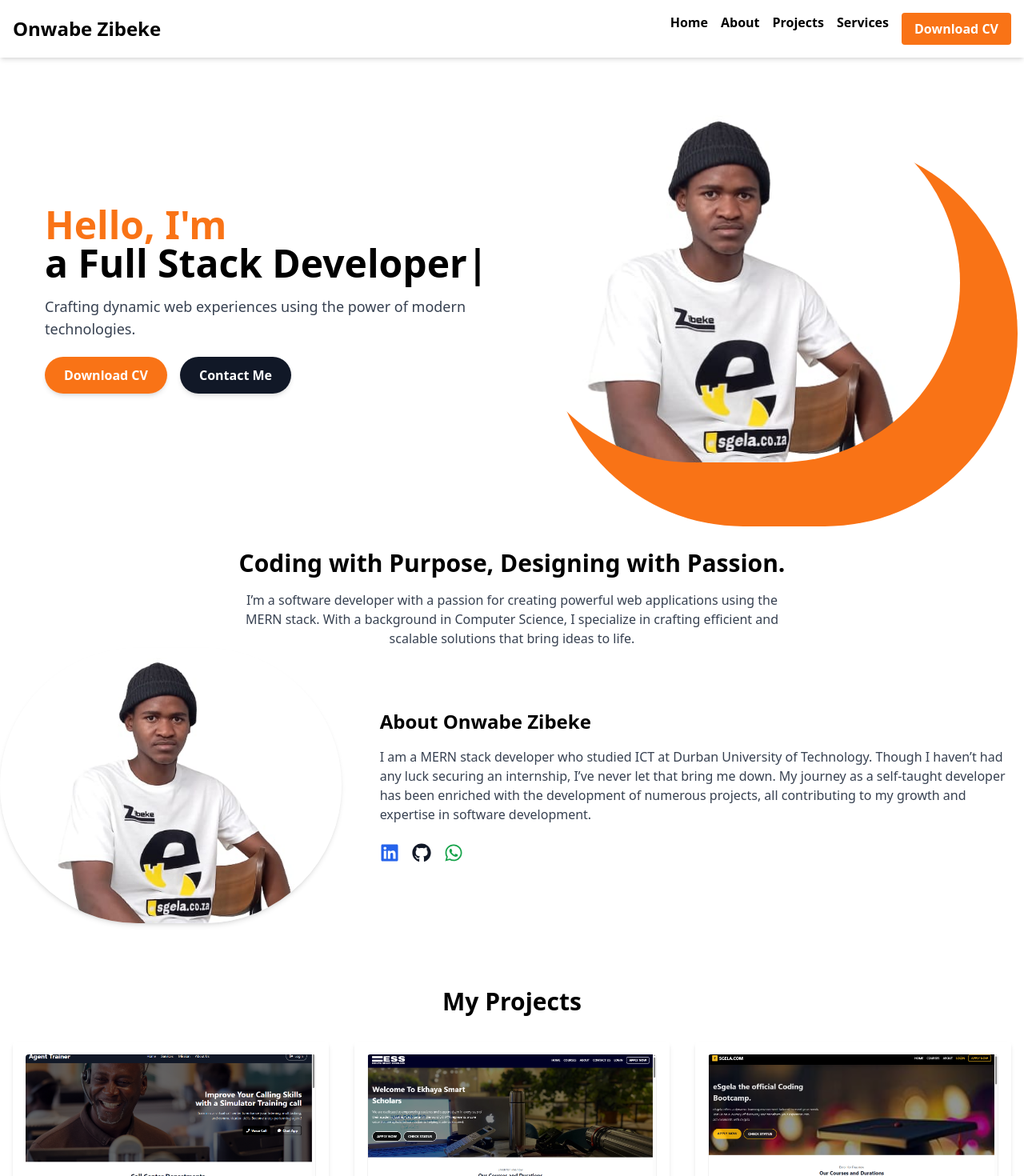
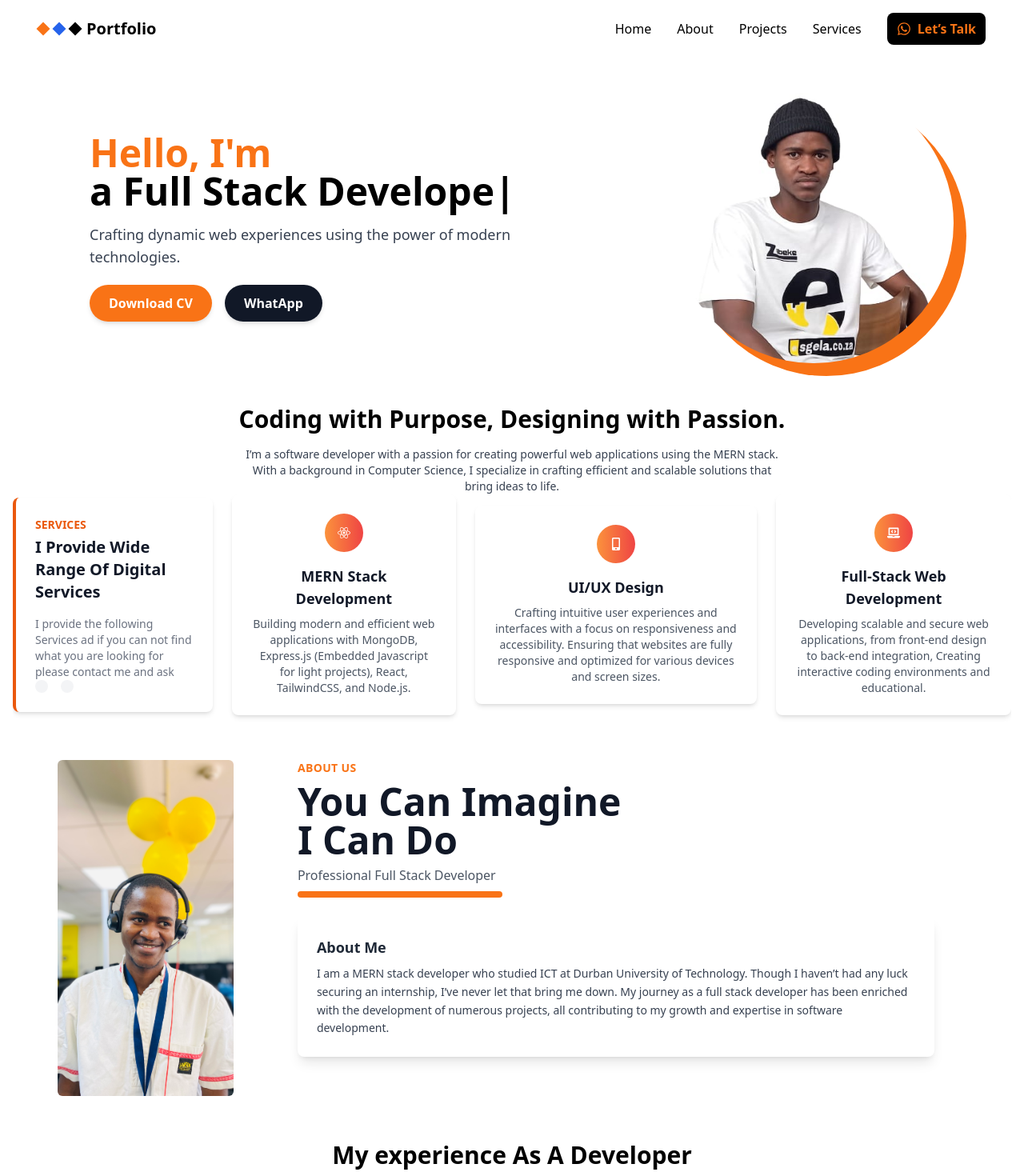
Before and after one commit to Zibeke0nwabe/My-Portfolio, a React (Create React App) app: page / in a window 1280 px wide. Shown: the top 1470 px of the page at 80% size. Built offline with nearby package versions, Linux system fonts and the light colour scheme.

Commit message:
new updated portfolio

```diff
--- a/public/404.html
+++ b/public/404.html
@@ -1,33 +1,12 @@
 <!DOCTYPE html>
-<html>
-  <head>
-    <meta charset="utf-8">
-    <meta name="viewport" content="width=device-width, initial-scale=1">
-    <title>Page Not Found</title>
-
-    <style media="screen">
-      body { background: #ECEFF1; color: rgba(0,0,0,0.87); font-family: Roboto, Helvetica, Arial, sans-serif; margin: 0; padding: 0; }
-      #message { background: white; max-width: 360px; margin: 100px auto 16px; padding: 32px 24px 16px; border-radius: 3px; }
-      #message h3 { color: #888; font-weight: normal; font-size: 16px; margin: 16px 0 12px; }
-      #message h2 { color: #ffa100; font-weight: bold; font-size: 16px; margin: 0 0 8px; }
-      #message h1 { font-size: 22px; font-weight: 300; color: rgba(0,0,0,0.6); margin: 0 0 16px;}
-      #message p { line-height: 140%; margin: 16px 0 24px; font-size: 14px; }
-      #message a { display: block; text-align: center; background: #039be5; text-transform: uppercase; text-decoration: none; color: white; padding: 16px; border-radius: 4px; }
-      #message, #message a { box-shadow: 0 1px 3px rgba(0,0,0,0.12), 0 1px 2px rgba(0,0,0,0.24); }
-      #load { color: rgba(0,0,0,0.4); text-align: center; font-size: 13px; }
-      @media (max-width: 600px) {
-        body, #message { margin-top: 0; background: white; box-shadow: none; }
-        body { border-top: 16px solid #ffa100; }
-      }
-    </style>
-  </head>
-  <body>
-    <div id="message">
-      <h2>404</h2>
-      <h1>Page Not Found</h1>
-      <p>The specified file was not found on this website. Please check the URL for mistakes and try again.</p>
-      <h3>Why am I seeing this?</h3>
-      <p>This page was generated by the Firebase Command-Line Interface. To modify it, edit the <code>404.html</code> file in your project's configured <code>public</code> directory.</p>
-    </div>
-  </body>
+<html lang="en">
+<head>
+    <meta charset="UTF-8">
+    <meta name="viewport" content="width=device-width, initial-scale=1.0">
+    <title>Zibeke Onwabe Portfolio</title>
+</head>
+<body>
+    <h1>This page does not exist </h1>
+    <a href="/">click her</a> to return to the main page
+</body>
 </html>
--- a/src/App.js
+++ b/src/App.js
@@ -145,9 +145,9 @@ const App = () => {
               <>
                 <Hero />
                 <About />
+                <Services />
                 <Myinfo/>
                 <FeaturedProjects projects={projects} />
-                <Services />
                 <Footer />
               </>
             }
--- a/src/components/About.js
+++ b/src/components/About.js
@@ -4,7 +4,7 @@ const About = () => {
   return (
     <section id="about" className="mt-5 text-center bg-white">
       <h2 className="text-3xl font-bold mb-4">Coding with Purpose, Designing with Passion.</h2>
-      <p className="max-w-2xl mx-auto text-md text-gray-700">I’m a software developer with a passion for creating powerful web applications using the MERN stack. With a background in Computer Science, I specialize in crafting efficient and scalable solutions that bring ideas to life.</p>
+      <p className="max-w-2xl mx-auto text-sm text-gray-700">I’m a software developer with a passion for creating powerful web applications using the MERN stack. With a background in Computer Science, I specialize in crafting efficient and scalable solutions that bring ideas to life.</p>
     </section>
   );
 };
--- a/src/components/FeaturedProjects.js
+++ b/src/components/FeaturedProjects.js
@@ -13,8 +13,8 @@ const FeaturedProjects = ({ projects }) => {
   };
 
   return (
-    <section id="projects" className="py-20">
-      <h2 className="text-3xl font-bold text-center mb-8">My Projects</h2>
+    <section id="projects" className="pb-20">
+      <h2 className="text-3xl font-bold text-center mb-8">My experience As A Developer</h2>
       <div className="grid grid-cols-1 sm:grid-cols-2 md:grid-cols-3 gap-8 px-4">
         {displayedProjects.map((project) => (
           <ProjectCard key={project.id} project={project} />
--- a/src/components/Footer.js
+++ b/src/components/Footer.js
@@ -71,7 +71,6 @@ const Footer = () => {
         <div>
           <h3 className="text-xl font-semibold mb-4">Developers</h3>
          <div className="mt-6 text-sm text-gray-400">
-            <img src="/images/esgela.jpg" alt="Esgela Logo" class="w-16 h-auto p-2"></img>
             <p className="mb-1">
               Designed with love by <a href="https://esgela.onrender.com" target="_blank" rel="noopener noreferrer" className="underline hover:text-white">Esgela Team</a>
             </p>
--- a/src/components/Hero.js
+++ b/src/components/Hero.js
@@ -3,10 +3,12 @@ import { ReactTyped as Typed } from 'react-typed';
 
 const Hero = () => {
   return (
-    <section className="flex flex-col md:flex-row items-center justify-between p-14 relative overflow-hidden">
-      <div className="md:w-1/2 text-center md:text-left mb-8 md:mb-0">
+    <section className="flex flex-col md:flex-row items-center justify-between pl-14 relative overflow-hidden">
+      <div className="md:w-1/2 text-center md:text-left mb-8 md:mb-0 ml-14">
+
         <h1 className="text-4xl md:text-5xl font-bold mb-4">
-          <span className="text-orange-500">Hello, I'm</span> <br />
+          <span className="text-orange-500">Hello, I'm</span>
+          <br />
           <Typed
             strings={["Zibeke Onwabe", "a Full Stack Developer", "a MERN Stack Developer"]}
             typeSpeed={100}
@@ -22,25 +24,24 @@ const Hero = () => {
             href='/images/Onwabe.pdf'
             download
             className="bg-orange-500 text-white px-6 py-3 font-semibold rounded-full shadow-md
-             hover:bg-gray-900"
-          >
+             hover:bg-orange-400">
             Download CV
           </a>
           <a
             href="https://wa.me/+27784300901"
-            className="bg-gray-900 text-white px-6 py-3 font-semibold rounded-full shadow-md hover:bg-orange-500"
+            className="bg-gray-900 text-white px-6 py-3 font-semibold rounded-full shadow-md hover:bg-gray-700"
           >
-            Contact Me
+            WhatApp
           </a>
         </div>
       </div>
-      <div className="md:w-1/2 relative pr-6 pb-8">
-        <div className="absolute inset-0 bg-orange-500 rounded-full transform translate-x-8 translate-y-8 md:translate-x-12 md:translate-y-12 z-0" style={{ width: '100%', height: '100%' }}></div>
+      <div className="md:mr-14 relative  p-8">
+        <div className="absolute inset-0 bg-orange-500 rounded-full transform translate-x-8 translate-y-8 md:translate-x-12 md:translate-y-12 z-0" style={{ width: '350px', height: '350px' }}></div>
         <img
           src="/onwabe.jpg"
           alt="Zibeke Onwabe"
-          className="w-full h-full object-cover rounded-full relative z-10"
-          style={{ maxWidth: '100%', height: 'auto' }}
+          className="w-[350px] h-[350px] object-cover rounded-full relative z-10"
+          style={{ maxWidth: '350px', height: '350px' }}
         />
       </div>
     </section>
--- a/src/components/Myinfo.js
+++ b/src/components/Myinfo.js
@@ -1,34 +1,41 @@
 import React from 'react';
-import { FaLinkedin, FaGithub, FaWhatsapp } from 'react-icons/fa';
 
 const Myinfo = () => {
   return (
-    <section className=" flex flex-col md:flex-row items-center">
-      <div className="md:w-1/3 mb-8 md:mb-0">
+    <section id="about" className="bg-white px-6 py-10 flex flex-col md:flex-row items-start justify-between relative">
+            {/* Right Image */}
+      <div className="md:w-1/2 md:pl-12 flex justify-center md:justify-end relative md:mr-12 mb-4">
         <img
-          src="/onwabe.jpg"
-          alt="Zibeke Onwabe"
-          className="w-full h-auto rounded-full shadow-md"
+          src="images/image0.jpeg"
+          alt="Onwabe Zibeke"
+          className="w-[450px] h-[420px] object-cover rounded-md"
         />
       </div>
-      <div className="md:w-2/3 md:pl-12 text-center md:text-left">
-        <h2 className="text-2xl font-bold mb-4">About Onwabe Zibeke</h2>
-        <p className="text-md text-gray-700 mb-6">
-          I am a MERN stack developer who studied ICT at Durban University of Technology.
-          Though I haven’t had any luck securing an internship, I’ve never let that bring me down.
-          My journey as a self-taught developer has been enriched with the development of numerous projects,
-          all contributing to my growth and expertise in software development.
-        </p>
-        <div className="flex justify-center md:justify-start space-x-4">
-          <a href="https://www.linkedin.com/in/onwabe-zibeke" target="_blank" rel="noopener noreferrer">
-            <FaLinkedin className="text-2xl text-blue-600 hover:text-blue-800" />
-          </a>
-          <a href="https://github.com/Zibeke0nwabe" target="_blank" rel="noopener noreferrer">
-            <FaGithub className="text-2xl text-gray-900 hover:text-gray-700" />
-          </a>
-          <a href="https://wa.me/+27784300901" target="_blank" rel="noopener noreferrer">
-            <FaWhatsapp className="text-2xl text-green-600 hover:text-green-800" />
-          </a>
+      {/* Left Content */}
+      <div className="md:pl-8 mb-12 md:mb-0">
+        {/* Small Heading */}
+        <p className="text-sm text-orange-500 font-semibold mb-2 uppercase tracking-wide">About Us</p>
+
+        {/* Big Heading */}
+        <h2 className="text-4xl md:text-5xl font-extrabold text-gray-900 leading-tight mb-2">
+          You Can Imagine <br /> I Can Do
+        </h2>
+
+        {/* Small Subheading */}
+        <p className="text-gray-600 text-base mb-2">Professional Full Stack Developer</p>
+
+        {/* Horizontal Line */}
+        <div className="w-64 h-2 bg-orange-500 mb-6 rounded-lg"></div>
+
+        {/* Info Card */}
+        <div className="bg-white shadow-lg p-6 rounded-lg w-full md:w-[90%] relative z-10">
+          <h3 className="text-lg font-bold text-gray-800 mb-2">About Me</h3>
+          <p className="text-sm text-gray-700 leading-relaxed">
+            I am a MERN stack developer who studied ICT at Durban University of Technology.
+            Though I haven’t had any luck securing an internship, I’ve never let that bring me down.
+            My journey as a full stack developer has been enriched with the development of numerous projects,
+            all contributing to my growth and expertise in software development.
+          </p>
         </div>
       </div>
     </section>
--- a/src/components/Navbar.js
+++ b/src/components/Navbar.js
@@ -1,27 +1,39 @@
 import React, { useState } from 'react';
-import { FaBars, FaTimes } from 'react-icons/fa';
-
+import { FaBars, FaTimes, FaWhatsapp } from 'react-icons/fa';
 const Navbar = () => {
   const [isMenuOpen, setIsMenuOpen] = useState(false);
 
-  const handleMenuToggle = () => {
-    setIsMenuOpen(prevState => !prevState);
-  };
+  const handleMenuToggle = () => setIsMenuOpen(prev => !prev);
 
   return (
-    <nav className="relative flex justify-between items-center p-4 bg-white shadow-md">
-      <a href='/'><div className="text-2xl font-bold">Onwabe Zibeke</div></a>
+    <nav className="relative flex justify-between items-center md:px-12 md:py-4 bg-white">
+      {/* Logo Section */}
+      <a href="/" className="flex items-center space-x-2">
+        <div className="w-3 h-3 bg-orange-500 rotate-45"></div>
+        <div className="w-3 h-3 bg-blue-600 rotate-45"></div>
+        <div className="w-3 h-3 bg-black rotate-45"></div>
+        <span className="text-xl font-bold ml-2">Portfolio</span>
+      </a>
 
       {/* Desktop Menu */}
-      <div className="hidden md:flex space-x-4 font-semibold">
+      <div className="hidden md:flex items-center space-x-8 font-medium">
         <a href="/" className="hover:text-orange-500">Home</a>
         <a href="#about" className="hover:text-orange-500">About</a>
         <a href="#projects" className="hover:text-orange-500">Projects</a>
         <a href="#services" className="hover:text-orange-500">Services</a>
-        <a href="/images/Onwabe.pdf" download className="bg-orange-500 text-white px-4 py-2 rounded">Download CV</a>
+
+        {/* Let's Talk Button */}
+        <a href="https://wa.me/+27784300901" target="_blank" rel="noopener noreferrer"
+           className="flex items-center rounded-lg py-2 px-3
+            bg-black  space-x-2 text-orange-500
+            hover:bg-orange-400 hover:text-black
+            font-semibold">
+          <FaWhatsapp size={18} />
+          <span>Let’s Talk</span>
+        </a>
       </div>
 
-      {/* Mobile Menu Icon */}
+      {/* Mobile Menu Toggle */}
       <button
         onClick={handleMenuToggle}
         className="md:hidden p-2 text-gray-700"
@@ -30,10 +42,8 @@ const Navbar = () => {
         {isMenuOpen ? <FaTimes size={24} /> : <FaBars size={24} />}
       </button>
 
-      {/* Mobile Menu */}
-      <div
-        className={`fixed inset-0 bg-white transition-transform transform ${isMenuOpen ? 'translate-x-0' : 'translate-x-full'} z-50`}
-      >
+      {/* Mobile Menu Panel */}
+      <div className={`fixed inset-0 bg-white transition-transform transform ${isMenuOpen ? 'translate-x-0' : 'translate-x-full'} z-50`}>
         <div className="flex justify-end p-4">
           <button
             onClick={handleMenuToggle}
@@ -43,12 +53,16 @@ const Navbar = () => {
             <FaTimes size={24} />
           </button>
         </div>
-        <div className="flex flex-col items-center justify-center h-full space-y-4">
-          <a href="/" onClick={handleMenuToggle} className="text-2xl font-semibold hover:text-orange-500">Home</a>
-          <a href="#about" onClick={handleMenuToggle} className="text-2xl font-semibold hover:text-orange-500">About</a>
-          <a href="#projects" onClick={handleMenuToggle} className="text-2xl font-semibold hover:text-orange-500">Projects</a>
-          <a href="#services" onClick={handleMenuToggle} className="text-2xl font-semibold hover:text-orange-500">Services</a>
-          <a href="/images/Onwabe.pdf" download onClick={handleMenuToggle} className="bg-orange-500 text-white px-4 py-2 rounded">Download CV</a>
+        <div className="flex flex-col items-center justify-center h-full space-y-6 text-xl font-semibold">
+          <a href="/" onClick={handleMenuToggle} className="hover:text-orange-500">Home</a>
+          <a href="#about" onClick={handleMenuToggle} className="hover:text-orange-500">About</a>
+          <a href="#projects" onClick={handleMenuToggle} className="hover:text-orange-500">Projects</a>
+          <a href="#services" onClick={handleMenuToggle} className="hover:text-orange-500">Services</a>
+          <a href="https://wa.me/1234567890" target="_blank" rel="noopener noreferrer" onClick={handleMenuToggle}
+          className="flex items-center gap-2 text-orange-500 ">
+            <FaWhatsapp size={20} />
+            <span>Let’s Talk</span>
+          </a>
         </div>
       </div>
     </nav>
--- a/src/components/ProjectCard.js
+++ b/src/components/ProjectCard.js
@@ -17,7 +17,7 @@ const ProjectCard = ({ project }) => {
         className="w-full h-40 object-cover rounded mb-4"
       />
       <h3 className="text-xl font-bold mb-2">{project.title}</h3>
-      <p className="text-gray-700 mb-4">{project.description}</p>
+      <p className="text-gray-700 mb-4 text-sm">{project.description}</p>
       <div className="flex flex-wrap gap-2 mb-4">
         {project.tools.map((tool, index) => (
           <span
@@ -52,7 +52,7 @@ const ProjectCard = ({ project }) => {
         onClick={handleProjectInfo}
         className="mt-4 bg-orange-500 text-white px-4 py-2 font-semibold rounded text-sm sm:text-base"
       >
-        View More
+        View Project
       </button>
     </div>
   );
--- a/src/components/Services.js
+++ b/src/components/Services.js
@@ -1,33 +1,42 @@
 import React from 'react';
-import { FaReact, FaMobileAlt, FaLaptopCode, FaShoppingCart, FaChalkboardTeacher, FaTools } from 'react-icons/fa';
+import { FaReact, FaMobileAlt, FaLaptopCode} from 'react-icons/fa';
 
 const services = [
-  { title: 'MERN Stack Development', description: 'Building modern and efficient web applications with MongoDB, Express.js, React, and Node.js.', icon: <FaReact /> },
-  { title: 'UI/UX Design', description: 'Crafting intuitive user experiences and interfaces with a focus on responsiveness and accessibility.', icon: <FaMobileAlt /> },
-  { title: 'Full-Stack Web Development', description: 'Developing scalable and secure web applications, from front-end design to back-end integration.', icon: <FaLaptopCode /> },
-  { title: 'Responsive Web Design', description: 'Ensuring that websites are fully responsive and optimized for various devices and screen sizes using Tailwind CSS.', icon: <FaTools /> },
-  { title: 'Interactive Coding Platforms', description: 'Creating interactive coding environments and educational platforms for web development training.', icon: <FaChalkboardTeacher /> },
-  { title: 'E-Commerce Solutions', description: 'Designing and developing e-commerce platforms with advanced search, filtering, and user-friendly interfaces.', icon: <FaShoppingCart /> },
+  { title: 'MERN Stack Development', description: 'Building modern and efficient web applications with MongoDB, Express.js (Embedded Javascript  for light projects), React, TailwindCSS, and Node.js.', icon: <FaReact /> },
+  { title: 'UI/UX Design', description: 'Crafting intuitive user experiences and interfaces with a focus on responsiveness and accessibility. Ensuring that websites are fully responsive and optimized for various devices and screen sizes.', icon: <FaMobileAlt /> },
+  { title: 'Full-Stack Web Development', description: 'Developing scalable and secure web applications, from front-end design to back-end integration, Creating interactive coding environments and educational.', icon: <FaLaptopCode /> },
 ];
 
 const Services = () => {
   return (
-    <section id="services" className="py-20 bg-white text-center">
-      <h2 className="text-4xl font-extrabold mb-12">My Expertise at Your Service</h2>
-      <div className="grid grid-cols-1 sm:grid-cols-2 lg:grid-cols-3 gap-12 px-4">
+    <>
+
+    <section id="services" className=" bg-white text-center px-4">
+      <div className="flex items-center gap-6 overflow-x-auto pb-4">
+      <div className="min-w-[250px] p-6 bg-white shadow-md rounded-lg text-left flex flex-col justify-center border-l-4 border-orange-600">
+      <span className="text-sm text-orange-600 font-bold uppercase">Services</span>
+      <h2 className="text-xl font-bold mt-1 mb-4 text-gray-900">I Provide Wide Range Of Digital Services</h2>
+      <p className="text-gray-500 text-sm">I provide the following Services ad if you can not find what you are looking for please contact me and ask</p>
+       <div className="flex space-x-4">
+        <button className="p-2 bg-gray-100 rounded-full hover:bg-blue-100"><i className="fas fa-arrow-left text-orange-600"></i></button>
+        <button className="p-2 bg-gray-100 rounded-full hover:bg-blue-100"><i className="fas fa-arrow-right text-arange-600"></i></button>
+      </div>
+      </div>
         {services.map((service, index) => (
-          <div key={index} className="bg-white text-gray-900 p-6 rounded-xl shadow-lg transform transition duration-300 hover:scale-105 hover:shadow-xl">
+          <div key={index} className="min-w-[250px] p-6 bg-white shadow-md rounded-lg text-center hover:shadow-lg transition">
             <div className="flex justify-center mb-4">
               <div className="p-4 bg-gradient-to-r from-orange-400 to-red-500 rounded-full text-white">
                 {service.icon}
               </div>
             </div>
-            <h3 className="text-2xl font-semibold mb-2">{service.title}</h3>
-            <p className="text-gray-700 ">{service.description}</p>
+            <h3 className="text-lg font-bold mb-2 text-gray-900">{service.title}</h3>
+            <p className="text-sm text-gray-600">{service.description}</p>
           </div>
         ))}
       </div>
     </section>
+    </>
+
   );
 };
 
```
Also changed, not shown: public/index.html (+0 -10 lines), public/images/image0.jpeg (added), public/images/image1.jpeg (added).
